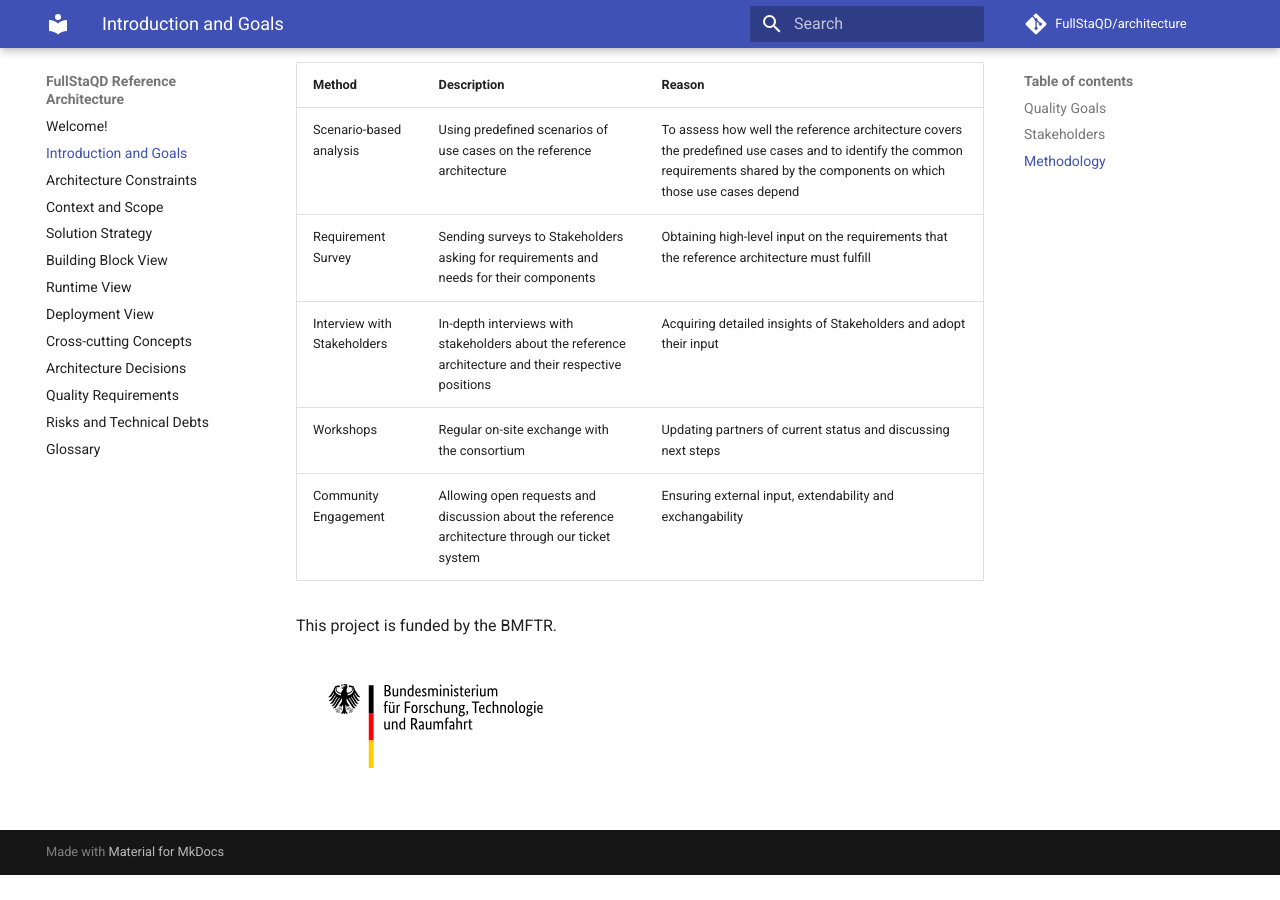
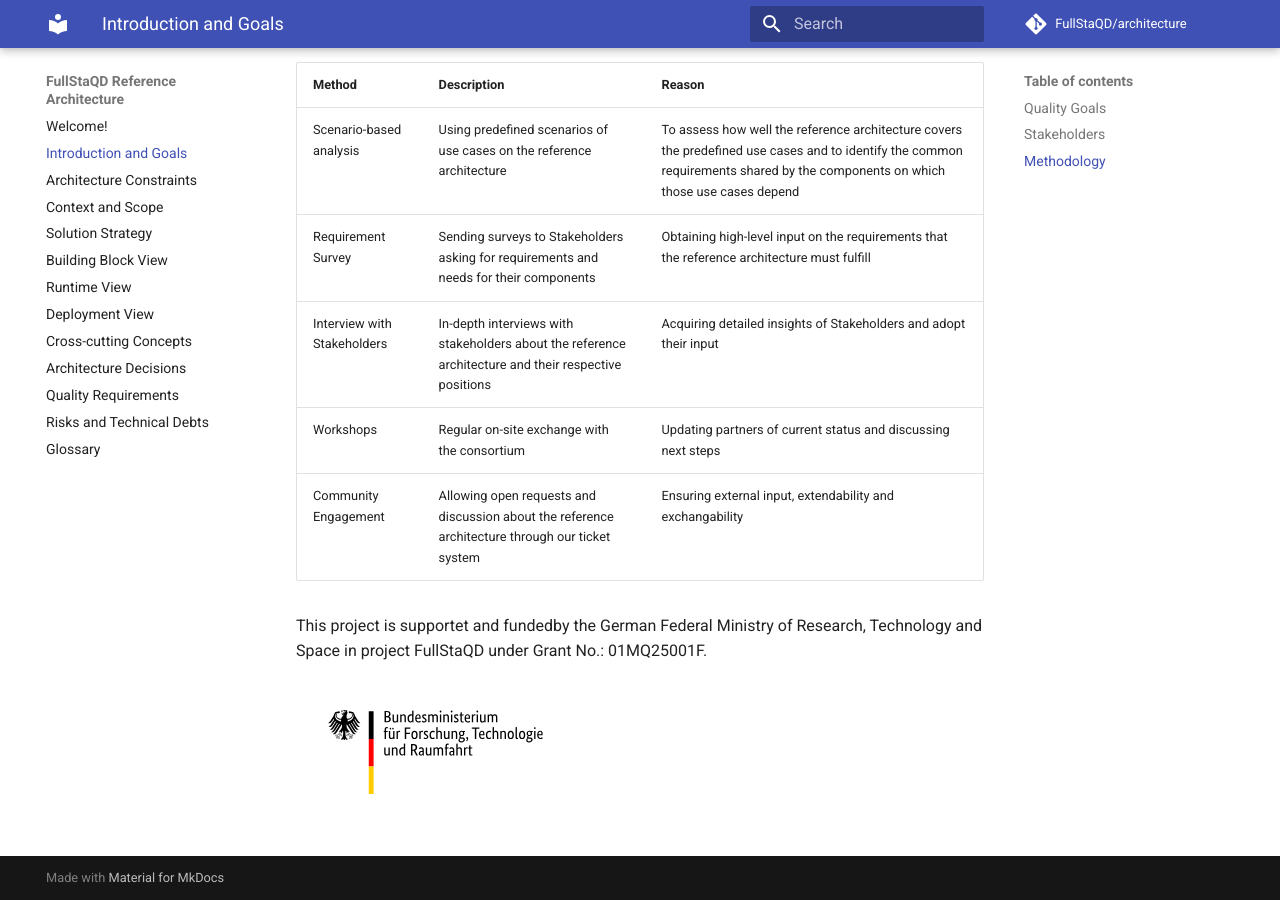
Before and after one commit to FullStaQD/architecture, an MkDocs documentation site: the page built from docs/01_introduction_and_goals.md, in a window 1280 px wide and 900 px high, scrolled down 2398 px. Built offline with MkDocs 1.6.1 and Material for MkDocs 9.7.7, drawn with Linux system fonts in a browser that asks for light colours; comment, search, counter and statistics services are not loaded; before the commit the page ends 3273 px from its top, so only the background shows below that.

Commit message:
Update 01_introduction_and_goals.md
Signed-off-by: RinorKIT <tc4656@kit.edu>

```diff
--- a/docs/01_introduction_and_goals.md
+++ b/docs/01_introduction_and_goals.md
@@ -50,6 +50,6 @@ To address these aspects and continuously validate and refine the reference arch
 
 
 
-This project is funded by the BMFTR.
+This project is supportet and fundedby the German Federal Ministry of Research, Technology and Space in project FullStaQD under Grant No.: 01MQ25001F.
 
 ![](./images/BMFTR_Logo.svg)
```
